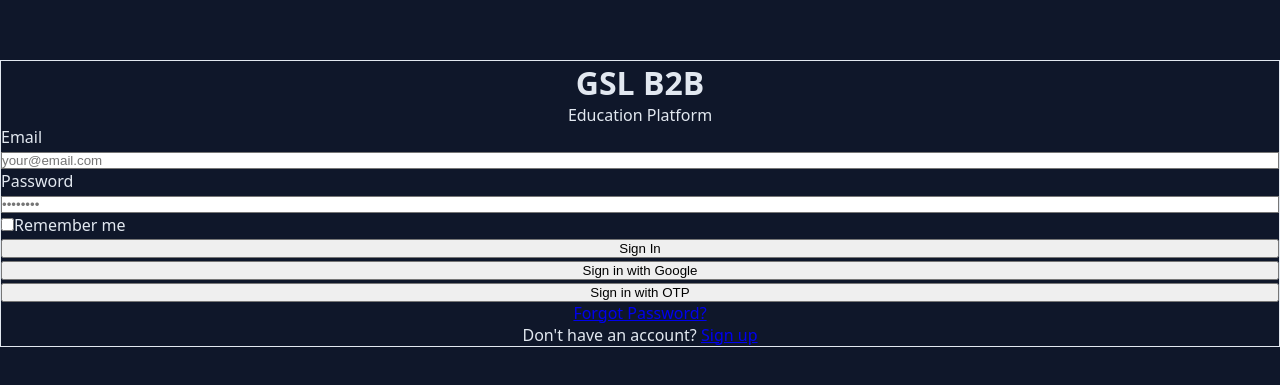
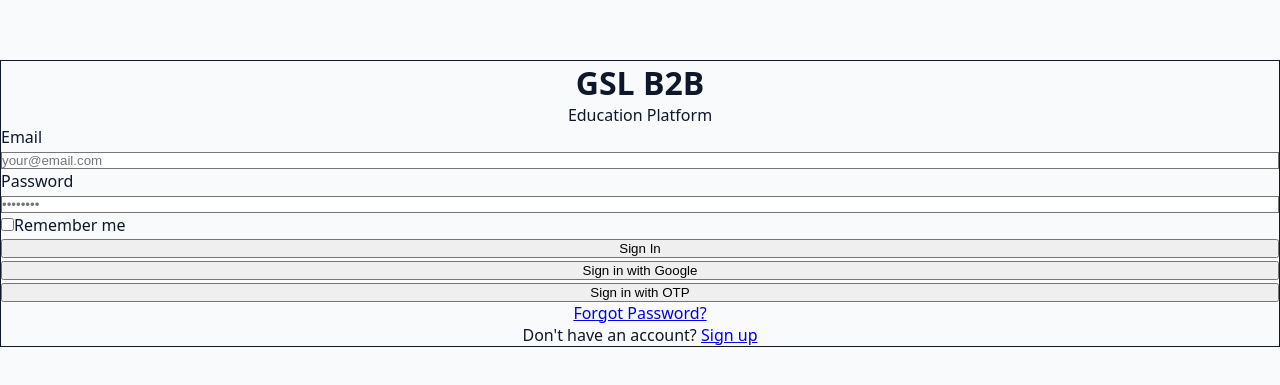
Before and after one commit to abdulah-0/gsl-b2b, a React (Vite) app in the folder gsl-b2b-app/: page /login in a window 1280 px wide. Shown: the part 197-582 px from the top of the page. Built offline with nearby package versions, Linux system fonts and the light colour scheme; no server answers.

Commit message:
style: set Poppins + global CSS vars; extend Tailwind theme (brand tokens, container 1140px, 2xl=1440); add supabaseClient facade

```diff
--- a/gsl-b2b-app/src/index.css
+++ b/gsl-b2b-app/src/index.css
@@ -1,6 +1,17 @@
 @tailwind base;
 @tailwind components;
 @tailwind utilities;
+
+@import url('https://fonts.googleapis.com/css2?family=Poppins:wght@400;500;600&display=swap');
+
+:root {
+  --brand-pink: #E11D48; /* accent pink/red */
+  --brand-cyan: #00BFA5; /* teal/cyan */
+  --gold: #FFD700;       /* gold accent */
+  --bg-neutral: #F8FAFC; /* dashboard bg */
+  --text-dark: #0F172A;  /* primary text */
+  --muted: #94A3B8;      /* muted text */
+}
 
 * {
   margin: 0;
@@ -9,13 +20,14 @@
 }
 
 html {
+  font-family: 'Poppins', ui-sans-serif, system-ui, sans-serif;
+  font-size: 16px;
   scroll-behavior: smooth;
 }
 
 body {
-  font-family: system-ui, -apple-system, sans-serif;
-  background-color: #0f172a;
-  color: #e2e8f0;
+  background-color: var(--bg-neutral);
+  color: var(--text-dark);
 }
 
 /* Radix UI overrides */
@@ -23,21 +35,21 @@
   background-color: rgba(0, 0, 0, 0.5);
 }
 
-/* Custom scrollbar */
+/* Custom scrollbar (light) */
 ::-webkit-scrollbar {
   width: 8px;
   height: 8px;
 }
 
 ::-webkit-scrollbar-track {
-  background: #1e293b;
+  background: #eef2f7;
 }
 
 ::-webkit-scrollbar-thumb {
-  background: #00E5E5;
+  background: var(--brand-cyan);
   border-radius: 4px;
 }
 
 ::-webkit-scrollbar-thumb:hover {
-  background: #FFD700;
+  background: #0EA392;
 }
--- /dev/null
+++ b/gsl-b2b-app/src/services/supabaseClient.ts
@@ -0,0 +1 @@
+export { supabase } from "../lib/supabase";
--- a/gsl-b2b-app/tailwind.config.js
+++ b/gsl-b2b-app/tailwind.config.js
@@ -5,13 +5,32 @@
     "./src/**/*.{js,ts,jsx,tsx}",
   ],
   theme: {
+    container: {
+      center: true,
+      padding: "1rem",
+      screens: {
+        xl: "1140px",
+        "2xl": "1140px",
+      },
+    },
     extend: {
+      fontFamily: {
+        sans: ["Poppins", "ui-sans-serif", "system-ui", "sans-serif"],
+      },
       colors: {
-        cyan: "#00E5E5",
+        "brand-pink": "#E11D48",
+        "brand-cyan": "#00BFA5",
         gold: "#FFD700",
+        "bg-neutral": "#F8FAFC",
+        "text-dark": "#0F172A",
+        muted: "#94A3B8",
+        cyan: "#00E5E5", // keep existing token if referenced
       },
       backgroundImage: {
         "gradient-dark": "linear-gradient(to right, #0f172a, #1e293b, #334155)",
+      },
+      screens: {
+        "2xl": "1440px",
       },
     },
   },
```
